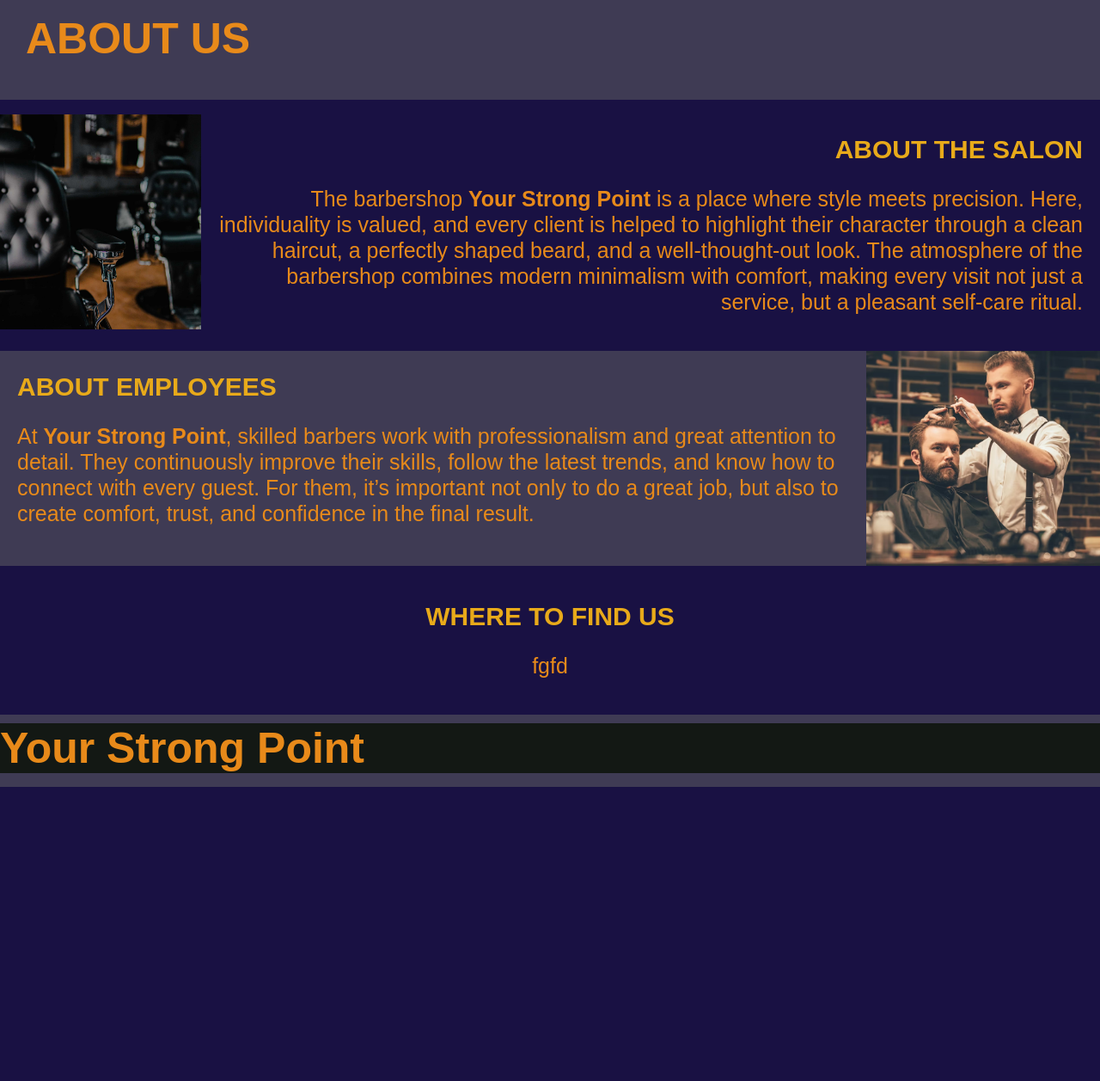
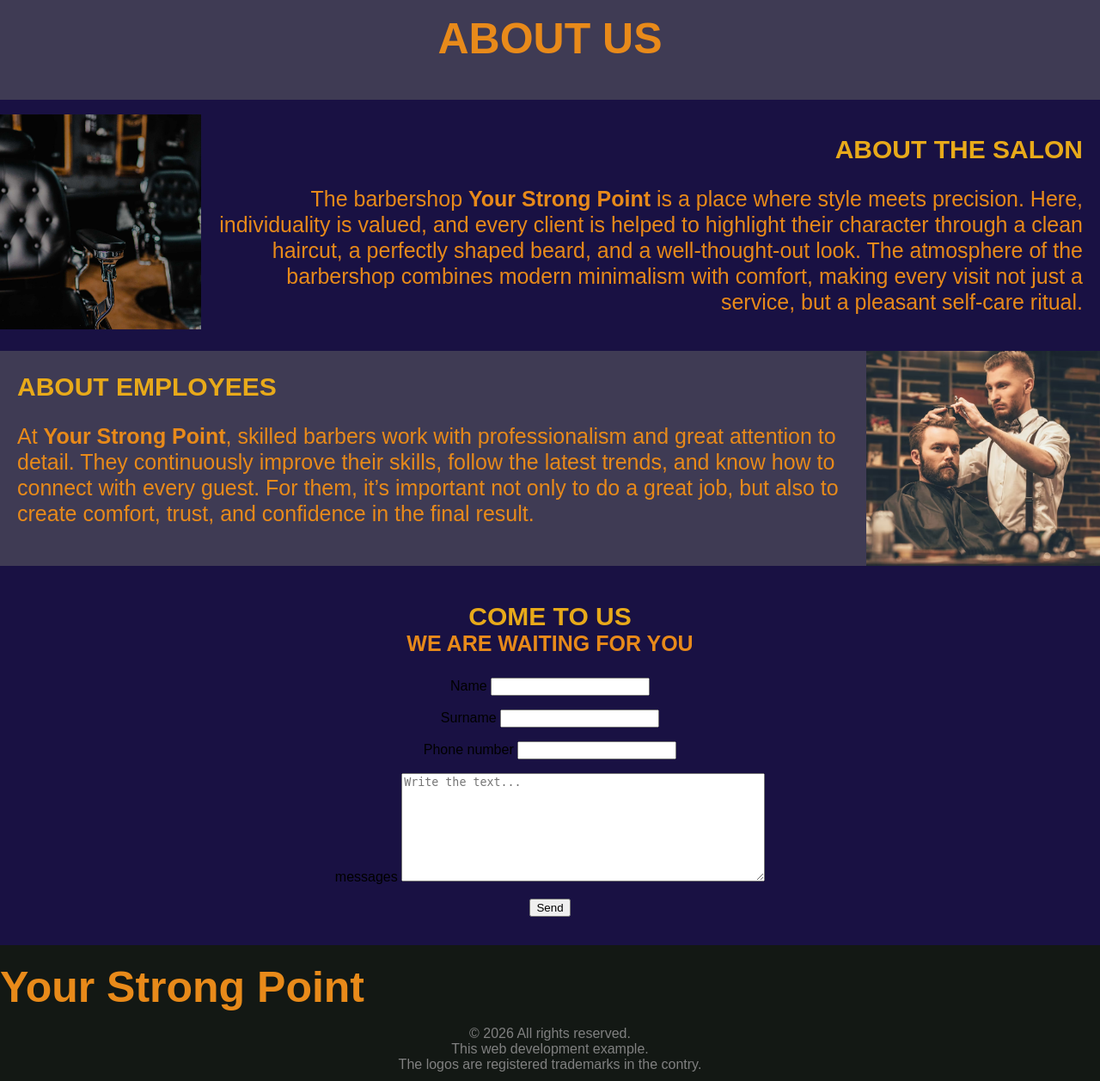
Before and after one commit to Andriiprog08/Barber-shop, a Flask app: page / in a window 1280 px wide. Shown: the part 150-1407 px from the top of the page at 86% size. Before the commit the page ends 1065 px from the top, so only its background shows below. Run offline with Flask 3, Linux system fonts and the light colour scheme.

Commit message:
block_message_and_small_styles

```diff
--- a/static/style.css
+++ b/static/style.css
@@ -72,11 +72,15 @@ body{
     padding-top: 146px;
 }
 
+.aboutUs{
+    justify-content: center;
+    text-align: center;
+}
+
 .titleUs{
     color: var(--primary-color);
     text-transform: uppercase;
     margin-top: 20px;
-    margin-left: 30px;
     font-size: 50px;
 }
 
@@ -84,6 +88,10 @@ body{
     color: var(--h2-color);
     text-transform: uppercase;
     font-size: 30px;
+}
+
+.subspecial{
+    margin-bottom: 0px;
 }
 
 .right{
@@ -131,6 +139,13 @@ body{
     line-height: 1.2;
 }
 
+.subtitleBlock{
+    color: var(--primary-color);
+    font-size: 25px;
+    margin-top: 0px;
+    text-transform: uppercase;
+}
+
 footer{
     background-color: var(--bacround-color-menu);
     margin: 0px;
@@ -138,7 +153,15 @@ footer{
 
 .footerName{
     margin: 0px;
-    margin-top: 10px;
+    margin-top: 0px;
+    padding-top: 20px;
     font-size: 50px;
     color: var(--primary-color);
 }
+
+.down_info{
+    padding-bottom: 10px;
+    margin-bottom: 0px;
+    color: var(--grey-color);
+    text-align: center;
+}
--- a/templates/index.html
+++ b/templates/index.html
@@ -77,8 +77,37 @@
                 </div>
 
                 <div class="center blockInfo">
-                    <h2 class="titleBlocks">Where to find us</h2>
-                    <p class="textinBlock">fgfd</p>
+                    <h2 class="titleBlocks subspecial">Come to us</h2>
+                    <h3 class="subtitleBlock">We are waiting for you</h3>
+
+                    <div>
+                        <form action="">
+                            <p>
+                                <label for="name">Name</label>
+                                <input type="text" id="name" required>
+                            </p>
+
+                            <p>
+                                <label for="surname">Surname</label>
+                                <input type="text" id="surname" required>
+                            </p>
+
+                            <p>
+                                <label for="telNumber">Phone number</label>
+                                <input type="tel" id="telNumber" required>
+                            </p>
+
+                            <p>
+                                <label for="messageforAdmin">messages</label>
+                                <textarea id="messageforAdmin" name="message" rows="8" cols="50" placeholder="Write the text..." required></textarea>
+                            </p>
+
+                            <p>
+                                <input type="submit" value="Send">
+                            </p>
+                        </form>
+                    </div>
+
                 </div>
 
             </div>
@@ -91,7 +120,10 @@
 
         <div>
             <h1 class="footerName">Your Strong Point</h1>
-            <p></p>
+        </div>
+
+        <div class="footer_botom">
+            <p class="down_info">&copy; 2026 All rights reserved.<br> This web development example.<br>The logos are registered trademarks in the contry.</p>
         </div>
 
     </footer>
```
